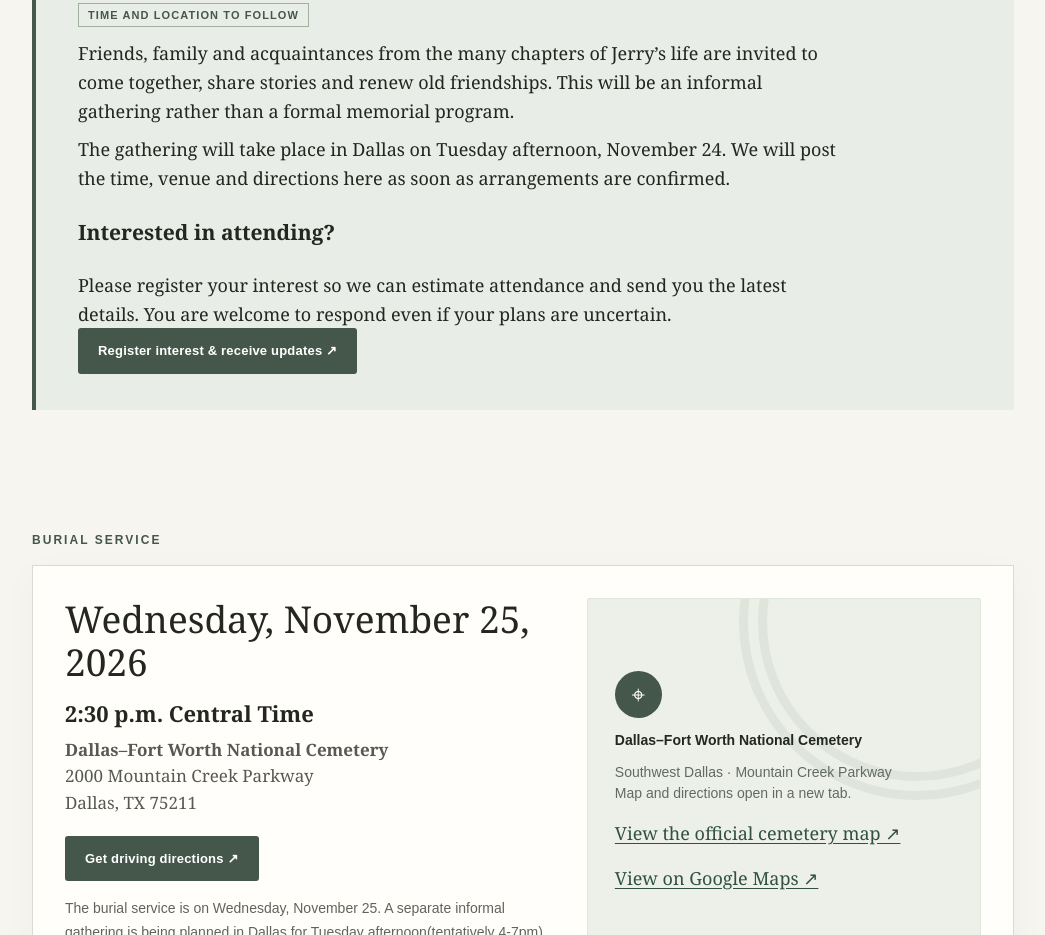
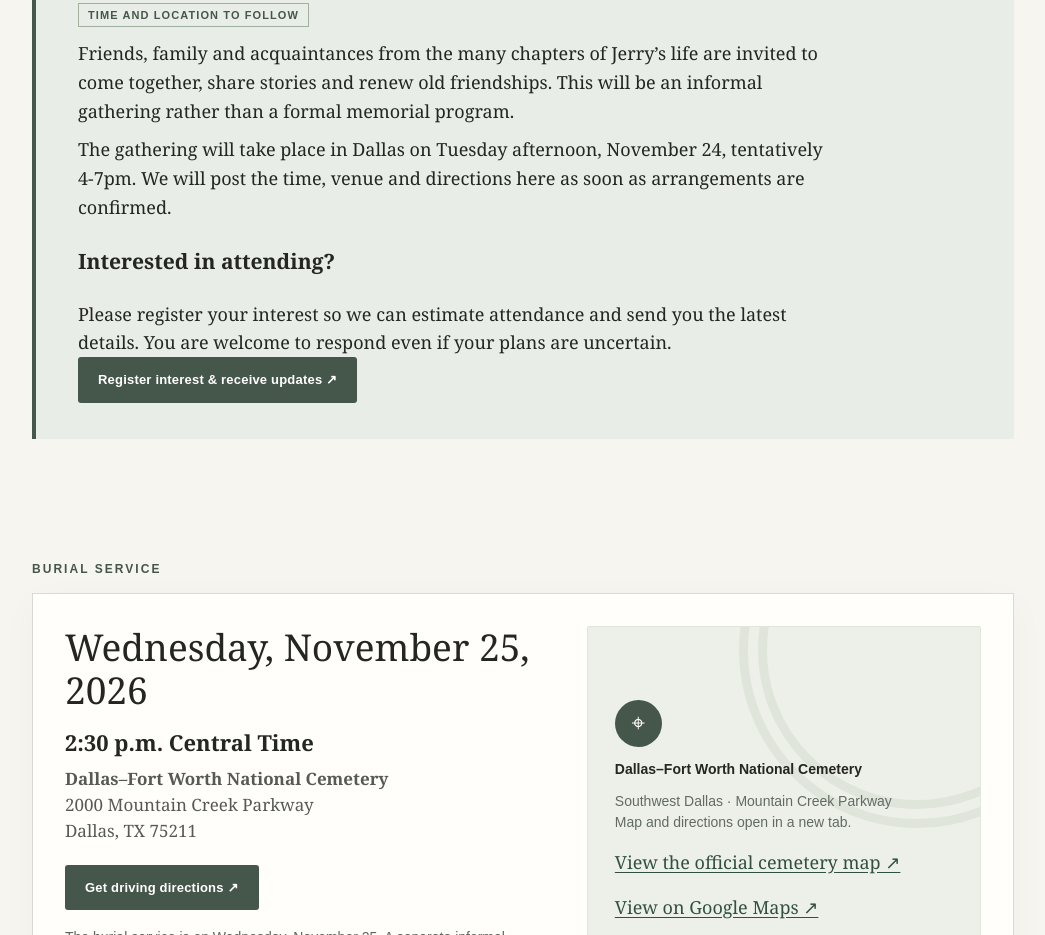
Before and after one commit to ruckerk/JerryRuckerMemorial, a plain HTML site: page index.html in a window 1280 px wide. Shown: the part 830-1765 px from the top of the page, without its empty margins (117-1162 px from the left). Drawn offline with Linux system fonts and the light colour scheme.

Commit message:
Add tentative time for gathering on November 24
Updated gathering details with tentative time for the event.

```diff
--- a/index.html
+++ b/index.html
@@ -58,7 +58,7 @@
 <!--
 ============= BURIAL SERVICE — change time and location here; update map links if venue changes =============
 -->
-<section aria-labelledby="gathering-heading" class="gathering" id="gathering"><p class="section-label">An informal gathering of friends</p><h2 id="gathering-heading">Tuesday, November 24, 2026 · Dallas</h2><span class="pending">Time and location to follow</span><p>Friends, family and acquaintances from the many chapters of Jerry’s life are invited to come together, share stories and renew old friendships. This will be an informal gathering rather than a formal memorial program.</p><p class="gathering-detail">The gathering will take place in Dallas on Tuesday afternoon, November 24. We will post the time, venue and directions here as soon as arrangements are confirmed.</p><div class="rsvp-panel"><h3>Interested in attending?</h3><p>Please register your interest so we can estimate attendance and send you the latest details. You are welcome to respond even if your plans are uncertain.</p><a class="button rsvp-button" hidden="" href="#gathering" id="rsvp-link" rel="noopener noreferrer" target="_blank">Register interest &amp; receive updates ↗</a><p class="rsvp-status" id="rsvp-status" role="status">Interest registration will open shortly. Please check back for the RSVP link.</p></div></section><section aria-labelledby="service-heading" class="service" id="service">
+<section aria-labelledby="gathering-heading" class="gathering" id="gathering"><p class="section-label">An informal gathering of friends</p><h2 id="gathering-heading">Tuesday, November 24, 2026 · Dallas</h2><span class="pending">Time and location to follow</span><p>Friends, family and acquaintances from the many chapters of Jerry’s life are invited to come together, share stories and renew old friendships. This will be an informal gathering rather than a formal memorial program.</p><p class="gathering-detail">The gathering will take place in Dallas on Tuesday afternoon, November 24, tentatively 4-7pm. We will post the time, venue and directions here as soon as arrangements are confirmed.</p><div class="rsvp-panel"><h3>Interested in attending?</h3><p>Please register your interest so we can estimate attendance and send you the latest details. You are welcome to respond even if your plans are uncertain.</p><a class="button rsvp-button" hidden="" href="#gathering" id="rsvp-link" rel="noopener noreferrer" target="_blank">Register interest &amp; receive updates ↗</a><p class="rsvp-status" id="rsvp-status" role="status">Interest registration will open shortly. Please check back for the RSVP link.</p></div></section><section aria-labelledby="service-heading" class="service" id="service">
 <p class="section-label">
      Burial service
     </p>
```
